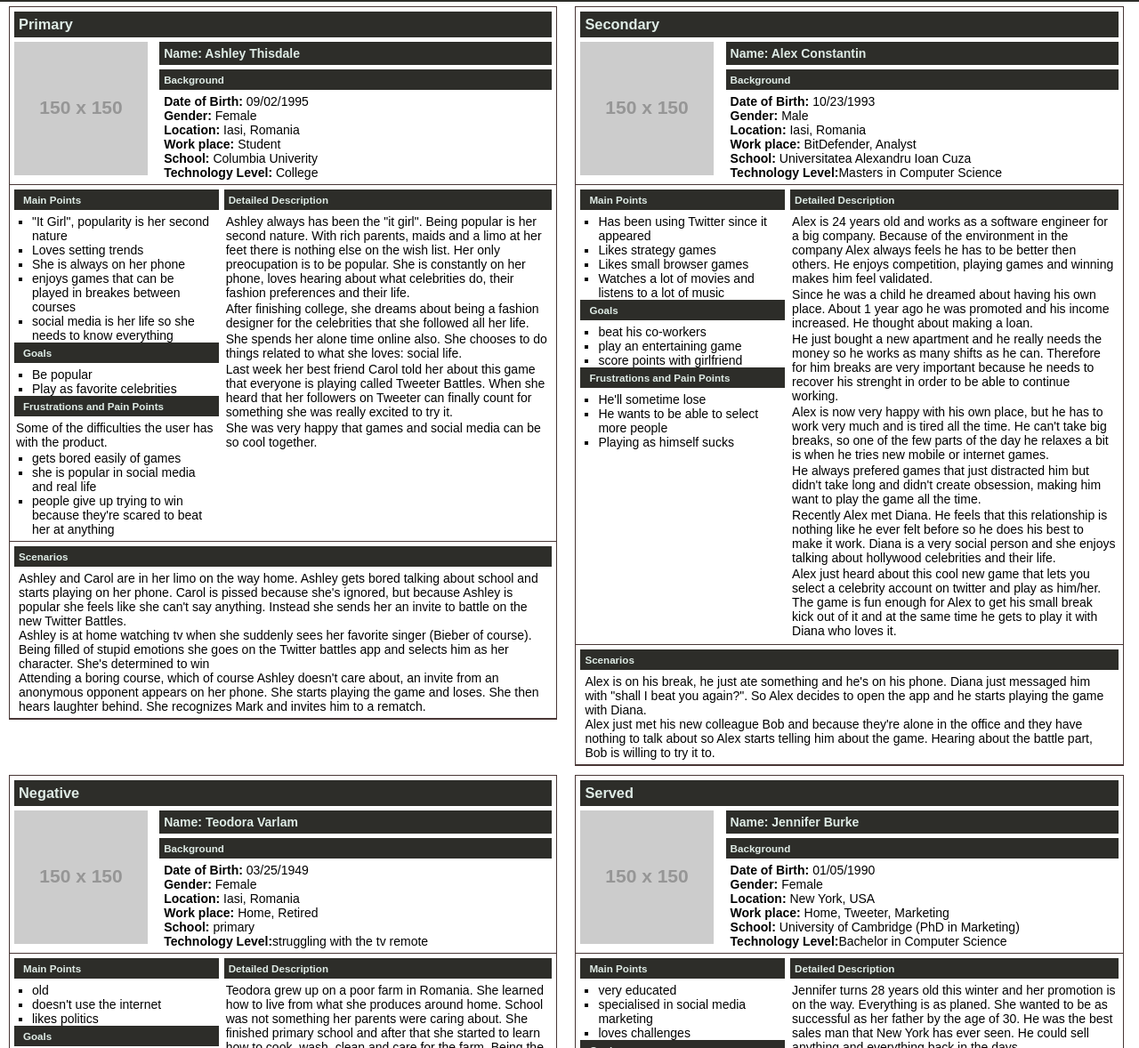
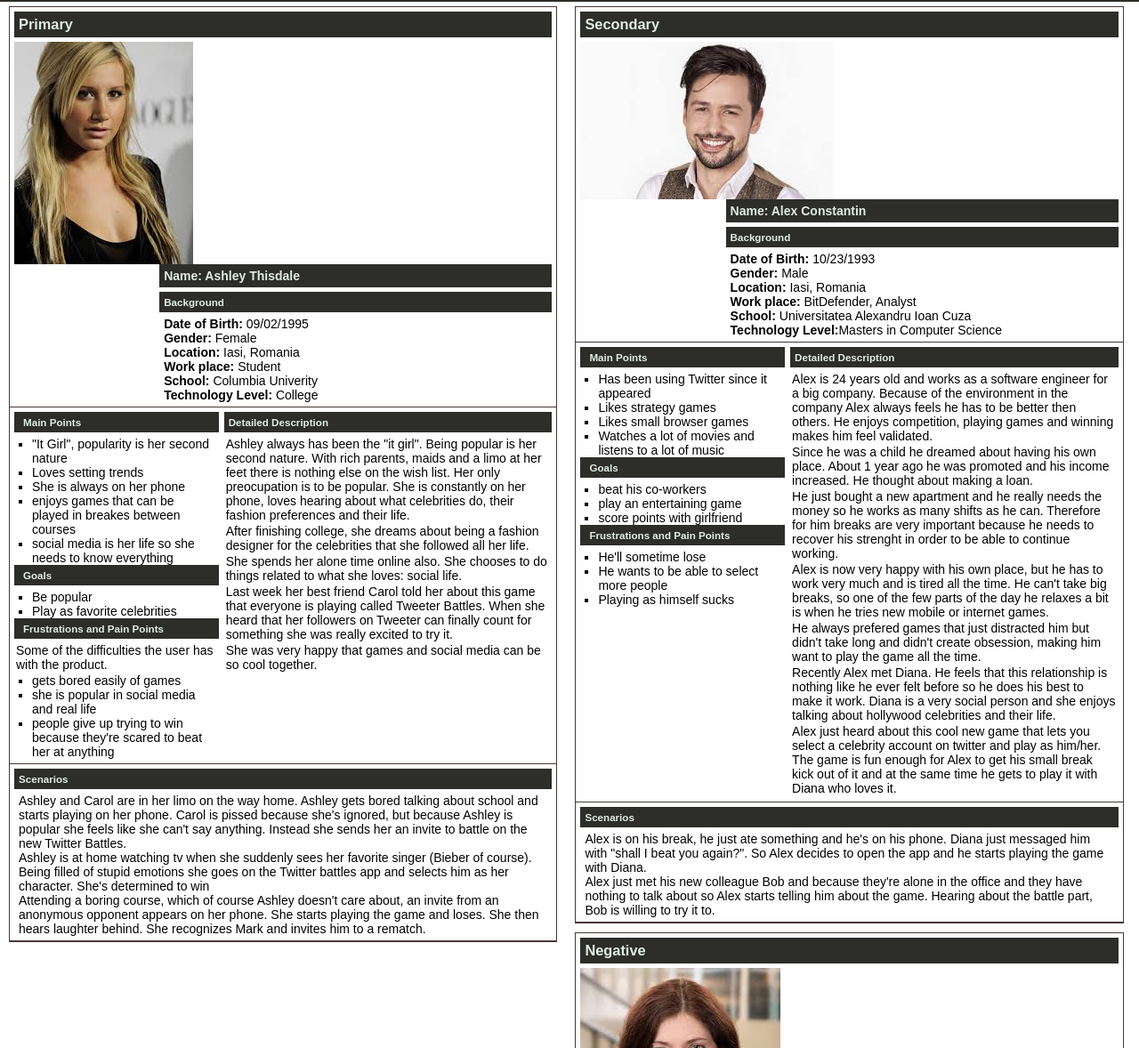
Before and after one commit to pdan93/SocialWebStrategy, a plain HTML site: page personas.html in a window 1280 px wide. Shown: the part 43-1221 px from the top of the page at 89% size. Drawn offline with Linux system fonts and the light colour scheme; placeholder pictures from the web are drawn by us.

Commit message:
of course last minute

```diff
--- a/personas.html
+++ b/personas.html
@@ -26,7 +26,7 @@
         <div class="personaInfo">
             <h3>Primary</h3>
             <figure>
-                <img  itemprop="image" src="http://placehold.it/150x150" alt="persona image"  />
+                <img  itemprop="image" src="ashley.jpg" alt="persona image"  />
             </figure>
             <div class="personaBackground">
                 <h4>Name: <span itemprop="givenName">Ashley</span> <span itemprop="familyName">Thisdale</span></h4>
@@ -92,7 +92,7 @@
         <div class="personaInfo">
             <h3>Secondary</h3>
             <figure>
-                <img itemprop="image" src="http://placehold.it/150x150" alt="persona image"  />
+                <img itemprop="image" src="alex.jpg" alt="persona image"  />
             </figure>
             <div class="personaBackground">
                 <h4>Name: <span itemprop="givenName">Alex</span> <span itemprop="familyName">Constantin</span></h4>
@@ -160,7 +160,7 @@
         <div class="personaInfo">
             <h3>Negative</h3>
             <figure>
-                <img itemprop="image" src="http://placehold.it/150x150" alt="persona image"  />
+                <img itemprop="image" src="teodora.jpg" alt="persona image"  />
             </figure>
             <div class="personaBackground">
                 <h4>Name: <span itemprop="givenName">Teodora</span> <span itemprop="familyName">Varlam</span></h4>
@@ -222,7 +222,7 @@
         <div class="personaInfo">
             <h3>Served </h3>
             <figure>
-                <img itemprop="image" src="http://placehold.it/150x150" alt="persona image"  />
+                <img itemprop="image" src="jennifer.jpg" alt="persona image"  />
             </figure>
             <div class="personaBackground">
                 <h4>Name: <span itemprop="givenName">Jennifer</span> <span itemprop="familyName">Burke</span></h4>
```
Also changed, not shown: alex.jpg (added), ashley.jpg (added), jennifer.jpg (added), teodora.jpg (added).
